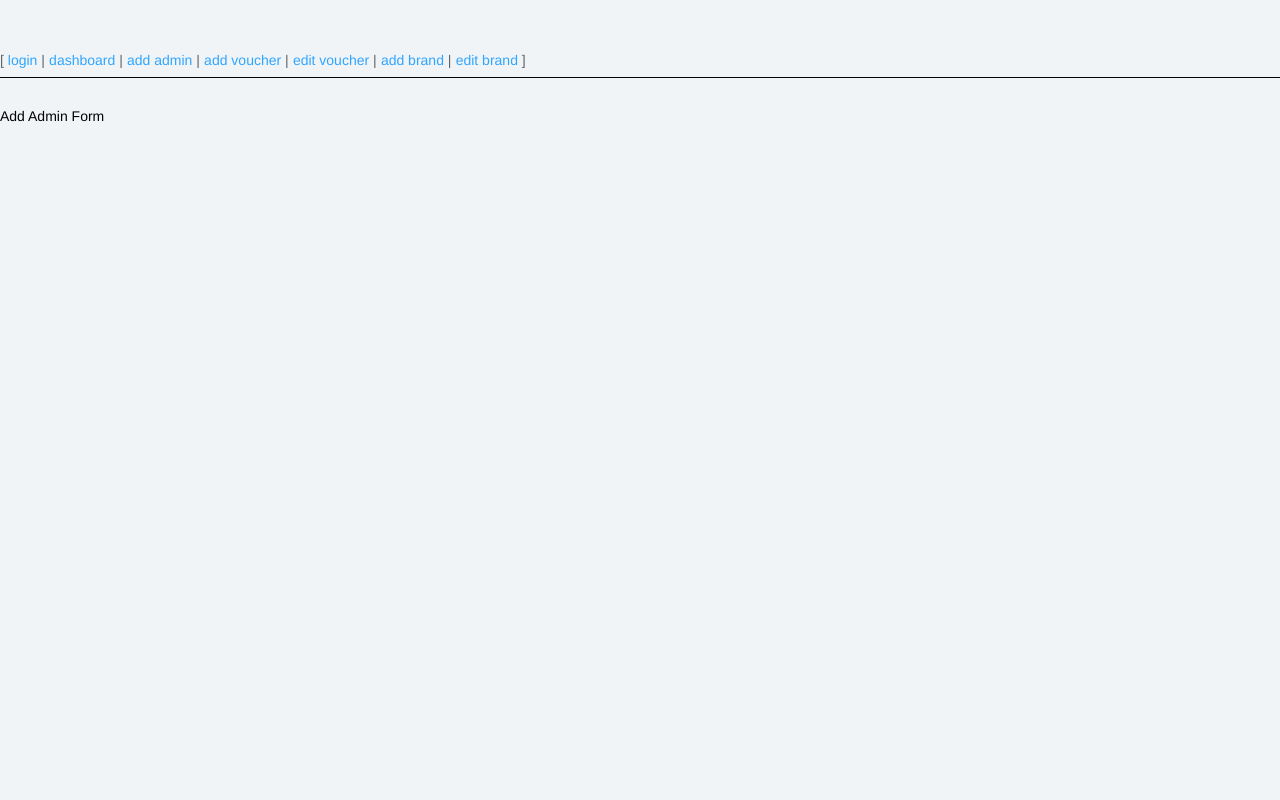
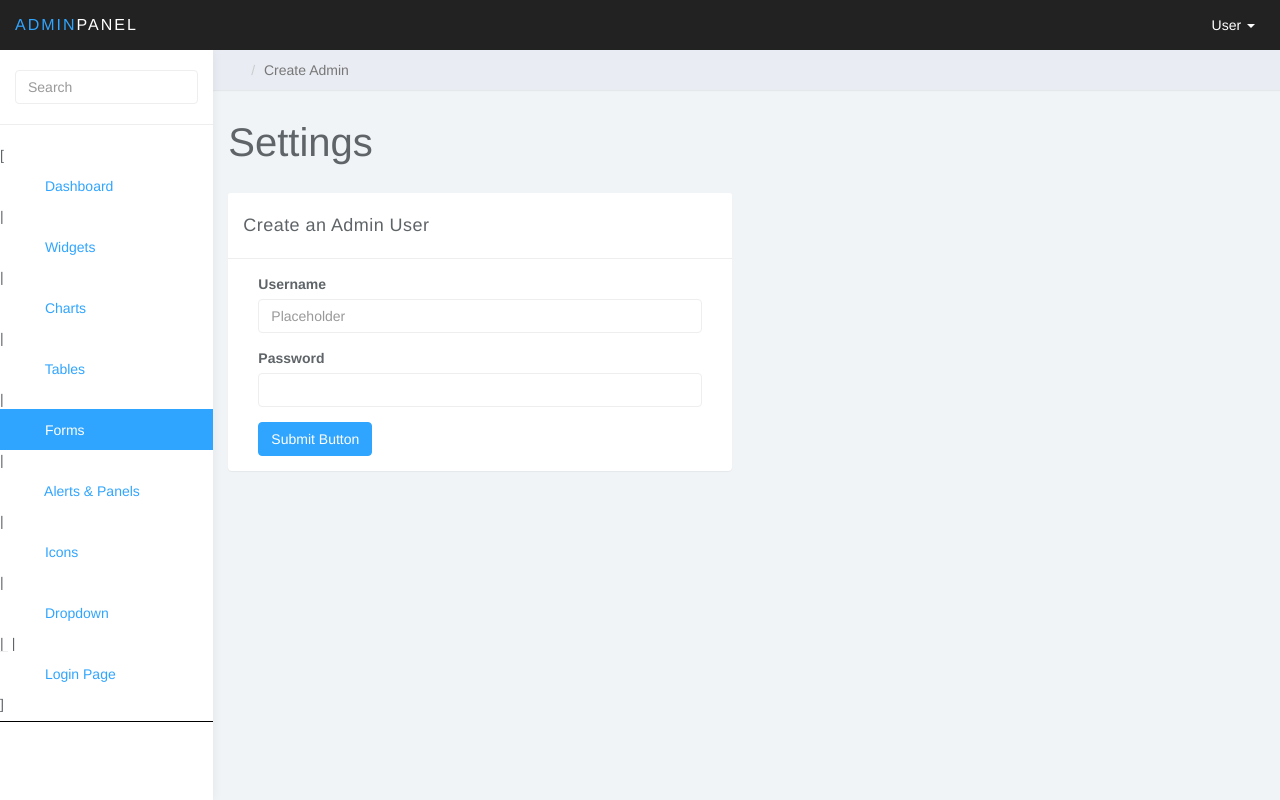
Before and after one commit to jaykhawaja/Admin-Panel, a website: page app/index.html at #!/add_admin in a window 1280 px wide. Drawn offline with nearby package versions, Linux system fonts and the light colour scheme; some packages are replaced by stand-ins of ours; files whose address does not match are found by name.

Commit message:
added addAdmin view

```diff
--- a/app/index.html
+++ b/app/index.html
@@ -18,7 +18,7 @@
   <script src="bower_components/html5-boilerplate/dist/js/vendor/modernizr-2.8.3.min.js"></script>
 </head>
 <body>
-  <ul class="menu">
+  <!--<ul class="menu">
     <li><a href="#!/login">login</a></li>
     <li><a href="#!/dashboard">dashboard</a></li>
     <li><a href="#!/add_admin">add admin</a></li>
@@ -26,7 +26,7 @@
     <li><a href="#!/edit_voucher">edit voucher</a></li>
     <li><a href="#!/add_brand">add brand</a></li>
     <li><a href="#!/edit_brand">edit brand</a></li>
-  </ul>
+  </ul>-->
 
   <!--[if lt IE 7]>
       <p class="browsehappy">You are using an <strong>outdated</strong> browser. Please <a href="http://browsehappy.com/">upgrade your browser</a> to improve your experience.</p>
--- a/app/src/admin/Add/addAdminForm.html
+++ b/app/src/admin/Add/addAdminForm.html
@@ -1 +1,111 @@
-<p>Add Admin Form</p>
+<nav class="navbar navbar-inverse navbar-fixed-top" role="navigation">
+	<div class="container-fluid">
+		<div class="navbar-header">
+			<button type="button" class="navbar-toggle collapsed" data-toggle="collapse" data-target="#sidebar-collapse">
+				<span class="sr-only">Toggle navigation</span>
+				<span class="icon-bar"></span>
+				<span class="icon-bar"></span>
+				<span class="icon-bar"></span>
+			</button>
+			<a class="navbar-brand" href="#"><span>Admin</span>Panel</a>
+			<ul class="user-menu">
+				<li class="dropdown pull-right">
+					<a href="#" class="dropdown-toggle" data-toggle="dropdown"><svg class="glyph stroked male-user"><use xlink:href="#stroked-male-user"></use></svg> User <span class="caret"></span></a>
+					<ul class="dropdown-menu" role="menu">
+						<li><a href="#"><svg class="glyph stroked male-user"><use xlink:href="#stroked-male-user"></use></svg> Profile</a></li>
+						<li><a href="#"><svg class="glyph stroked gear"><use xlink:href="#stroked-gear"></use></svg> Settings</a></li>
+						<li><a href="#"><svg class="glyph stroked cancel"><use xlink:href="#stroked-cancel"></use></svg> Logout</a></li>
+					</ul>
+				</li>
+			</ul>
+		</div>
+
+	</div><!-- /.container-fluid -->
+</nav>
+
+
+	<div id="sidebar-collapse" class="col-sm-3 col-lg-2 sidebar">
+		<form role="search">
+			<div class="form-group">
+				<input type="text" class="form-control" placeholder="Search">
+			</div>
+		</form>
+		<ul class="nav menu">
+			<li><a href="index.html"><svg class="glyph stroked dashboard-dial"><use xlink:href="#stroked-dashboard-dial"></use></svg> Dashboard</a></li>
+			<li><a href="widgets.html"><svg class="glyph stroked calendar"><use xlink:href="#stroked-calendar"></use></svg> Widgets</a></li>
+			<li><a href="charts.html"><svg class="glyph stroked line-graph"><use xlink:href="#stroked-line-graph"></use></svg> Charts</a></li>
+			<li><a href="tables.html"><svg class="glyph stroked table"><use xlink:href="#stroked-table"></use></svg> Tables</a></li>
+			<li class="active"><a href="forms.html"><svg class="glyph stroked pencil"><use xlink:href="#stroked-pencil"></use></svg> Forms</a></li>
+			<li><a href="panels.html"><svg class="glyph stroked app-window"><use xlink:href="#stroked-app-window"></use></svg> Alerts &amp; Panels</a></li>
+			<li><a href="icons.html"><svg class="glyph stroked star"><use xlink:href="#stroked-star"></use></svg> Icons</a></li>
+			<li class="parent ">
+				<a href="#">
+					<span data-toggle="collapse" href="#sub-item-1"><svg class="glyph stroked chevron-down"><use xlink:href="#stroked-chevron-down"></use></svg></span> Dropdown
+				</a>
+				<ul class="children collapse" id="sub-item-1">
+					<li>
+						<a class="" href="#">
+							<svg class="glyph stroked chevron-right"><use xlink:href="#stroked-chevron-right"></use></svg> Sub Item 1
+						</a>
+					</li>
+					<li>
+						<a class="" href="#">
+							<svg class="glyph stroked chevron-right"><use xlink:href="#stroked-chevron-right"></use></svg> Sub Item 2
+						</a>
+					</li>
+					<li>
+						<a class="" href="#">
+							<svg class="glyph stroked chevron-right"><use xlink:href="#stroked-chevron-right"></use></svg> Sub Item 3
+						</a>
+					</li>
+				</ul>
+			</li>
+			<li role="presentation" class="divider"></li>
+			<li><a href="login.html"><svg class="glyph stroked male-user"><use xlink:href="#stroked-male-user"></use></svg> Login Page</a></li>
+		</ul>
+
+	</div><!--/.sidebar-->
+
+	<div class="col-sm-9 col-sm-offset-3 col-lg-10 col-lg-offset-2 main">
+		<div class="row">
+			<ol class="breadcrumb">
+				<li><a href="#"><svg class="glyph stroked home"><use xlink:href="#stroked-home"></use></svg></a></li>
+				<li class="active">Create Admin</li>
+			</ol>
+		</div><!--/.row-->
+
+		<div class="row">
+			<div class="col-lg-12">
+				<h1 class="page-header">Settings</h1>
+			</div>
+		</div><!--/.row-->
+
+
+		<div class="row">
+			<div class="col-lg-6">
+				<div class="panel panel-default">
+					<div class="panel-heading">Create an Admin User</div>
+					<div class="panel-body">
+						<div class="col-md-12">
+							<form role="form">
+
+								<div class="form-group">
+									<label>Username</label>
+									<input class="form-control" placeholder="Placeholder">
+								</div>
+
+								<div class="form-group">
+									<label>Password</label>
+									<input type="password" class="form-control">
+								</div>
+
+								<button type="submit" class="btn btn-primary">Submit Button</button>
+
+
+						</form>
+					</div>
+				</div>
+			</div><!-- /.col-->
+		</div><!-- /.row -->
+
+	</div><!--/.main-->
```
Also changed, not shown: README.md.
